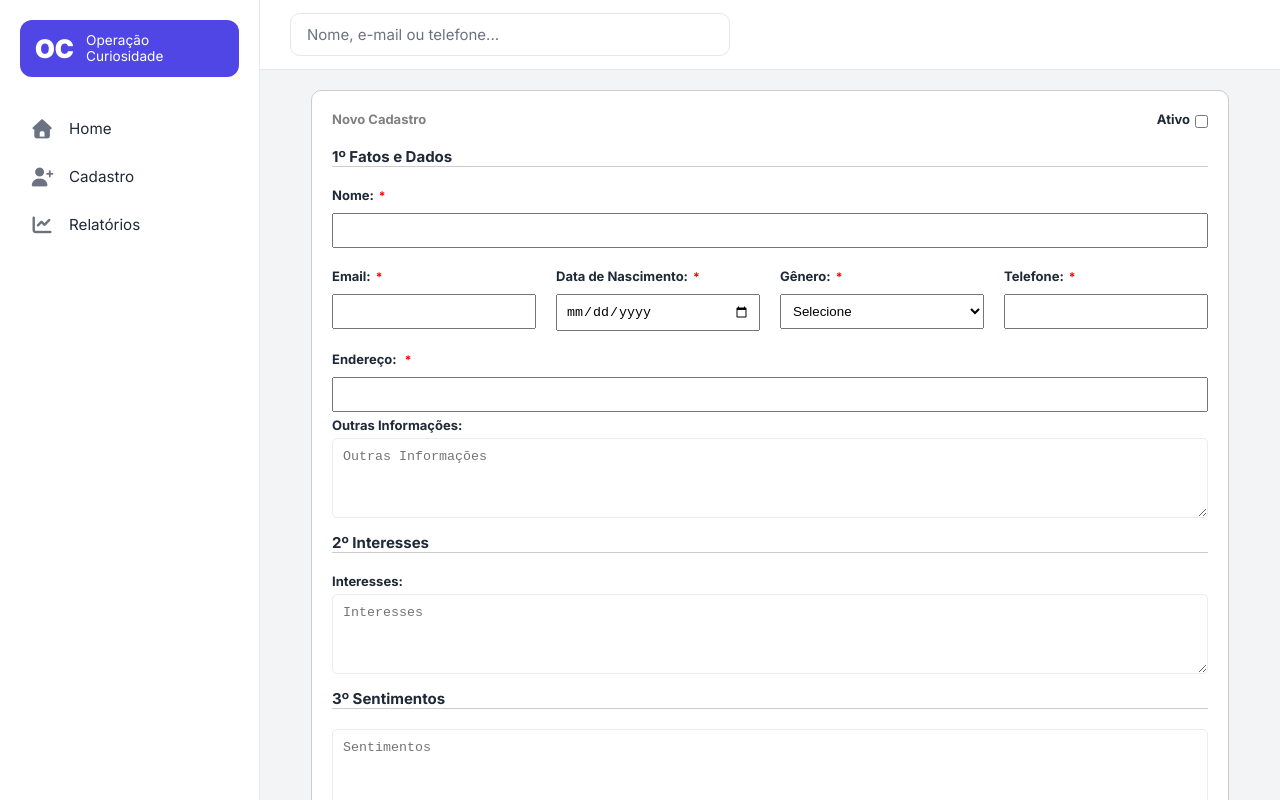
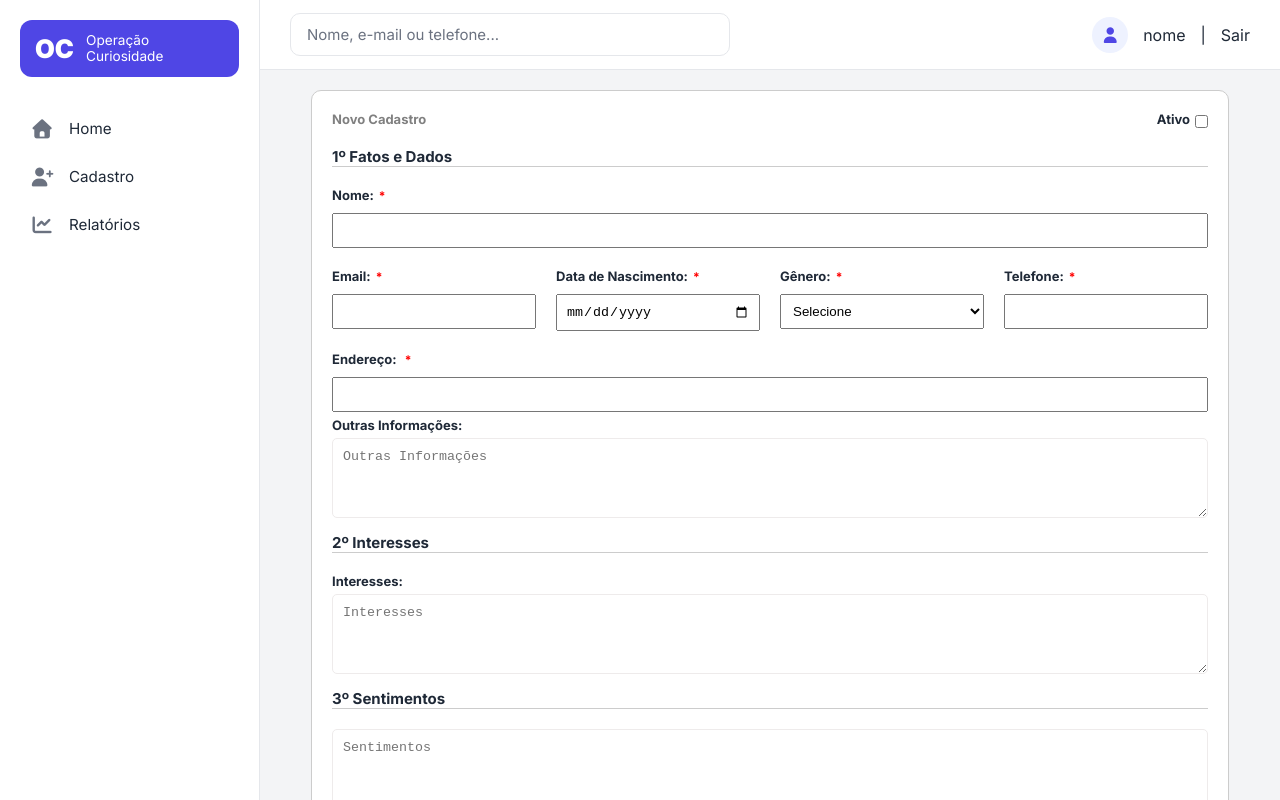
Before and after one commit to peluca2007/OC-Opera-o-Curiosidade, a plain HTML site: page pages/clients/client-form.html in a window 1280 px wide. Shown: the top 800 px of the page. Drawn offline with Linux system fonts and the light colour scheme.

Commit message:
Adiciona perfil e saída em todas as páginas internas

```diff
--- a/pages/clients/client-form.html
+++ b/pages/clients/client-form.html
@@ -53,6 +53,14 @@
             </dialog>
           </div>
         </nav>
+      <div class="nav-right">
+        <a href="#" class="user-icon" aria-label="Perfil do usuário">
+          <i class="fas fa-user" aria-hidden="true"></i>
+        </a>
+        <a href="#" class="user-name">nome</a>
+        <span aria-hidden="true">|</span>
+        <a href="../auth/login.html" class="logout">Sair</a>
+      </div>
       </header>
 
       <section class="sidebar">
```
Also changed, not shown: pages/clients/client-list.html (+8 -0 lines), pages/dashboard/dashboard.html (+3 -3 lines), pages/reports/report-list.html (+8 -0 lines), pages/reports/reports.html (+8 -0 lines), pages/users/user-form.html (+8 -0 lines).
